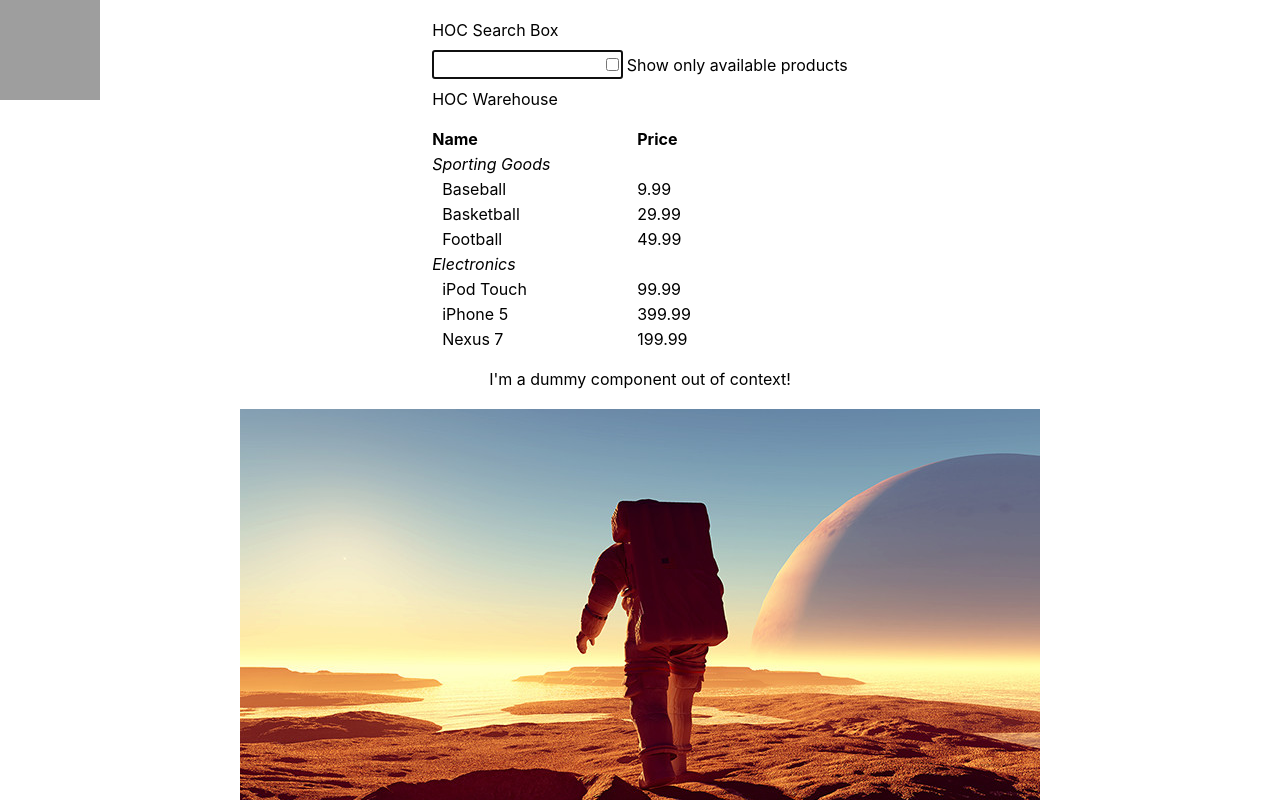
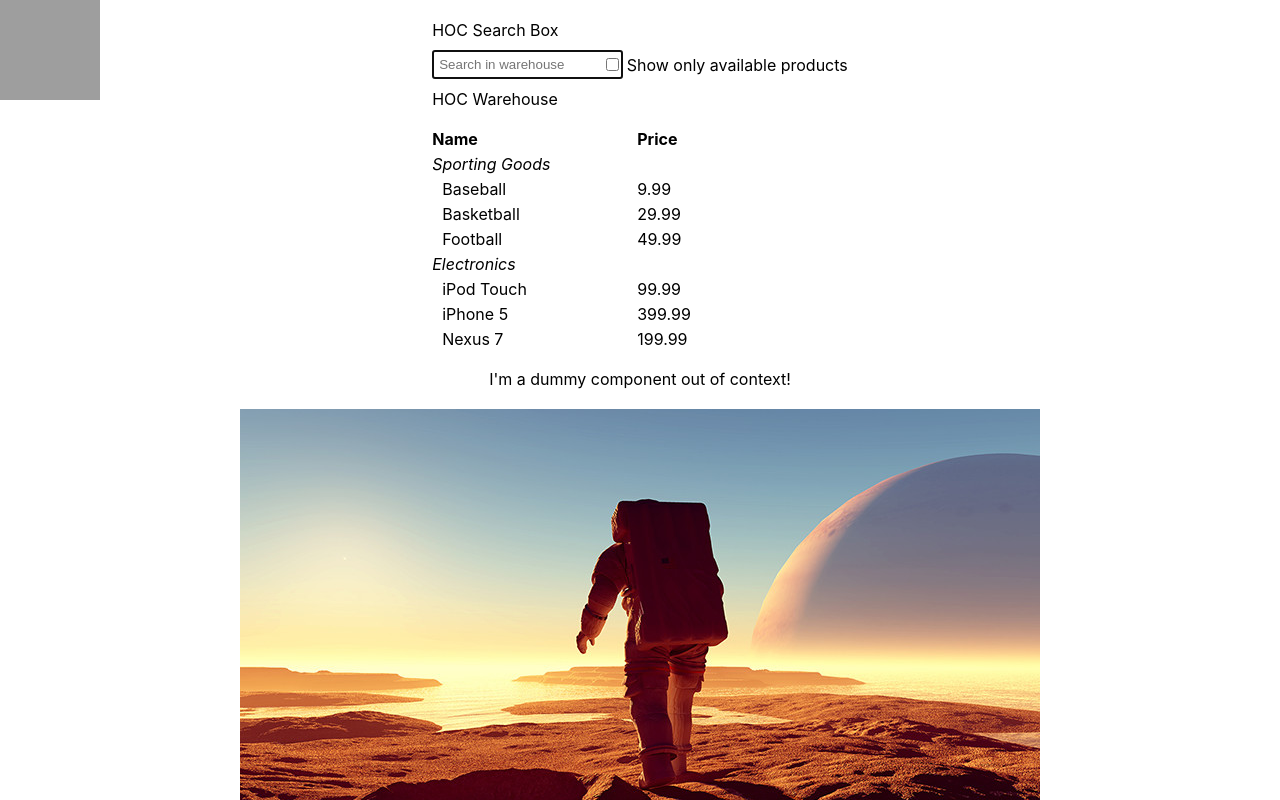
Before and after one commit to emilioSp/thinking-in-react, a React (Create React App) app: page / in a window 1280 px wide. Shown: the top 800 px of the page. Built offline with nearby package versions, Linux system fonts and the light colour scheme; grey boxes are pictures that could not be loaded.

Commit message:
Default props

```diff
--- a/package.json
+++ b/package.json
@@ -34,5 +34,8 @@
       "last 1 firefox version",
       "last 1 safari version"
     ]
+  },
+  "devDependencies": {
+    "prop-types": "^15.7.2"
   }
 }
--- a/src/App.js
+++ b/src/App.js
@@ -67,7 +67,7 @@ class App extends React.Component {
           </ErrorBoundary>
           <button onClick={this.handleClick}>Toggle Modal through Portal!</button>
           <Modal visible={this.state.visibleModal}>
-            <div>
+            <div style={{position: 'absolute', top: 0}}>
               Children of Modal!
             </div>
           </Modal>
--- a/src/Modal.js
+++ b/src/Modal.js
@@ -1,7 +1,11 @@
 import React from 'react';
 import ReactDOM from 'react-dom';
+import PropTypes from 'prop-types';
 
 export class Modal extends React.Component {
+  static propTypes = {
+    visible: PropTypes.bool
+  }
   constructor(props) {
     super(props);
     this.el = document.createElement('div');
--- a/src/Search.js
+++ b/src/Search.js
@@ -1,7 +1,18 @@
 import './Search.css';
 import React from 'react';
+import PropTypes from 'prop-types';
 
 export class Search extends React.Component {
+  static propTypes = {
+    placeHolder: PropTypes.string,
+    filterText: PropTypes.string.isRequired,
+    filterOnlyInWareHouse: PropTypes.bool.isRequired,
+    onFilterTextChange: PropTypes.func,
+    onFilterOnlyInWareHouseChange: PropTypes.func,
+  }
+  static defaultProps = {
+    placeHolder: 'Search in warehouse'
+  }
   constructor(props) {
     super(props);
     this.searchInput = React.createRef();
@@ -14,7 +25,7 @@ export class Search extends React.Component {
   render() {
     return (
       <div className='search-box'>
-        <div><input type="text" value={this.props.filterText} onChange={this.props.onFilterTextChange} ref={this.searchInput} /></div>
+        <div><input type="text" value={this.props.filterText} onChange={this.props.onFilterTextChange} ref={this.searchInput} placeholder={this.props.placeHolder} /></div>
         <div><label><input type="checkbox" checked={this.props.filterOnlyInWareHouse} onChange={this.props.onFilterOnlyInWareHouseChange}/> Show only available products</label></div>
       </div>
     )
--- a/src/WarehouseContext.js
+++ b/src/WarehouseContext.js
@@ -1,4 +1,5 @@
 import React from 'react';
+import PropTypes from 'prop-types';
 
 export const WarehouseContext = React.createContext({
   warehouse: [],
@@ -7,6 +8,9 @@ export const WarehouseContext = React.createContext({
 });
 
 export class WareHouseProvider extends React.Component {
+  static propTypes = {
+    warehouse: PropTypes.array.isRequired
+  }
   constructor(props) {
     super(props);
     this.state = {
```
